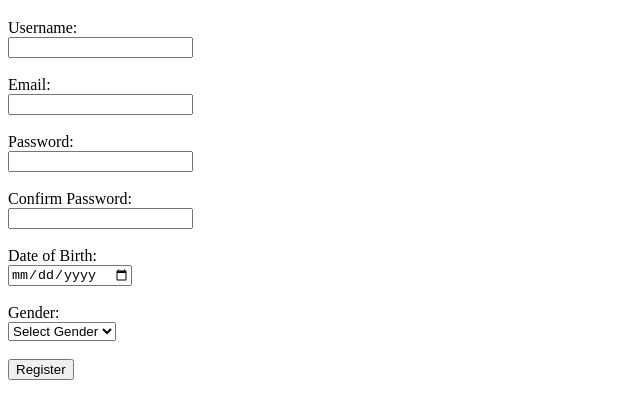
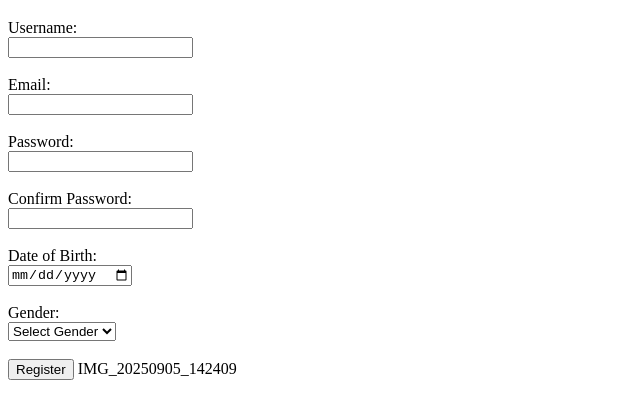
Before and after one commit to Burakusumasri/Automatic-deployment, a plain HTML site: page index.html in a window 1280 px wide. Shown: the part 61-480 px from the top of the page, without its empty margins (0-640 px from the left). Drawn offline with Linux system fonts and the light colour scheme.

Commit message:
Update index.html

```diff
--- a/index.html
+++ b/index.html
@@ -32,6 +32,7 @@
         </select><br><br>
 
         <input type="submit" value="Register">
+        IMG_20250905_142409
     </form>
 </body>
 </html>
```
